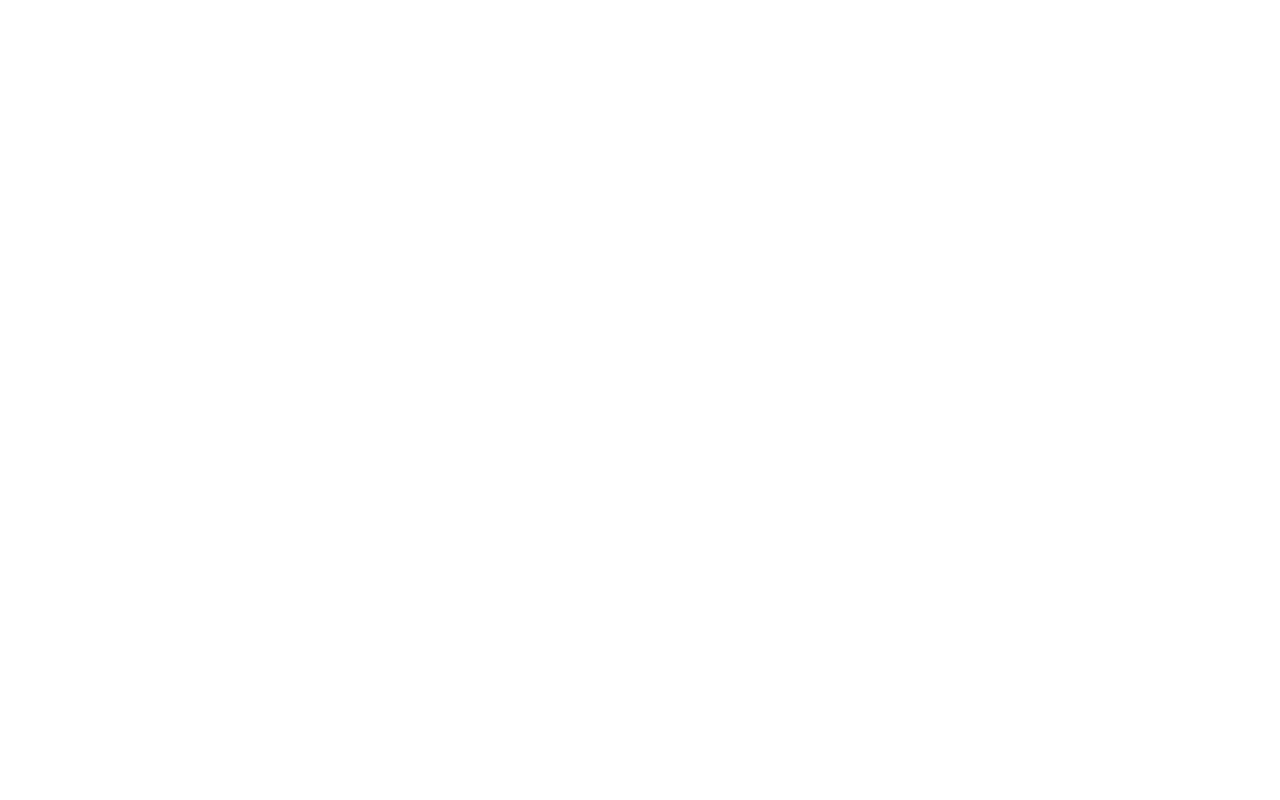
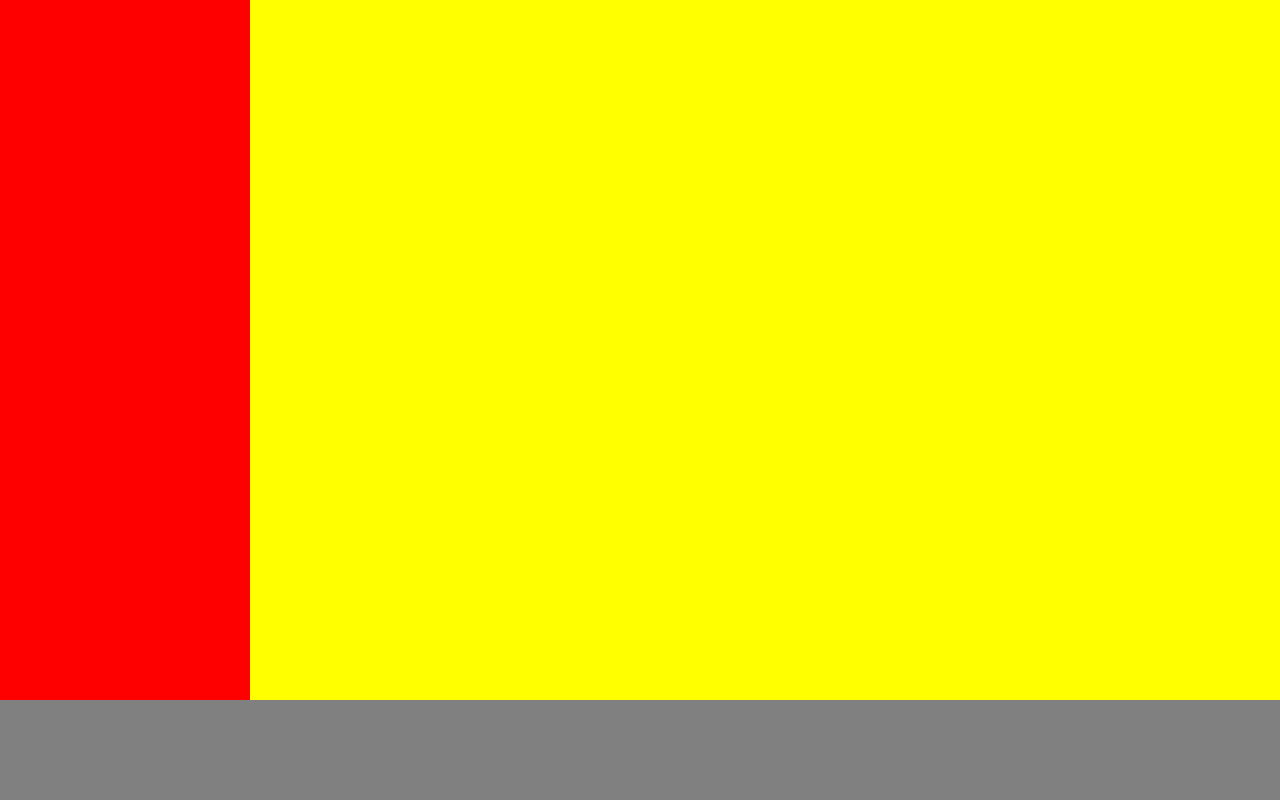
Before and after one commit to TeoFanta99/html-css-spotifyweb, a plain HTML site: page index.html in a window 1280 px wide. Drawn offline with Linux system fonts and the light colour scheme.

Commit message:
macro aree

```diff
--- a/index.html
+++ b/index.html
@@ -17,5 +17,25 @@
 </head>
 <body>
 
+    <!-- l'intera schermata escluso il player in fondo -->
+    <main>
+
+        <section id="left-bar">
+
+        </section>
+
+        <section id="main-content">
+
+        </section>
+
+    </main>
+
+
+    <!-- player in fondo -->
+    <div id="player">
+
+    </div>
+
+
 </body>
 </html>
--- a/style.css
+++ b/style.css
@@ -1,4 +1,4 @@
-/* stili generali della pagina */
+/* stili generali della pagina, desktop first */
 * {
     margin: 0;
     padding: 0;
@@ -13,3 +13,35 @@
     font-family: 'Open Sans', sans-serif;
     font-family: 'PT Sans', sans-serif;
 }
+
+
+/* stili main */
+main {
+    display: flex;
+    height: calc(100vh - 100px);
+    width: 100%;
+    /* debug */
+    background-color:lightcyan;
+}
+
+#left-bar {
+    width: 250px;
+    /* debug */
+    background-color: red;
+}
+
+#main-content {
+    width: calc(100vw - 250px);
+    /* debug */
+    background-color: yellow;
+}
+
+
+
+/* stili player */
+#player {
+    height: 100px;
+    width: 100%;
+    /* debug */
+    background-color: grey;
+}
```
Also changed, not shown: versioni.css (+13 -0 lines).
